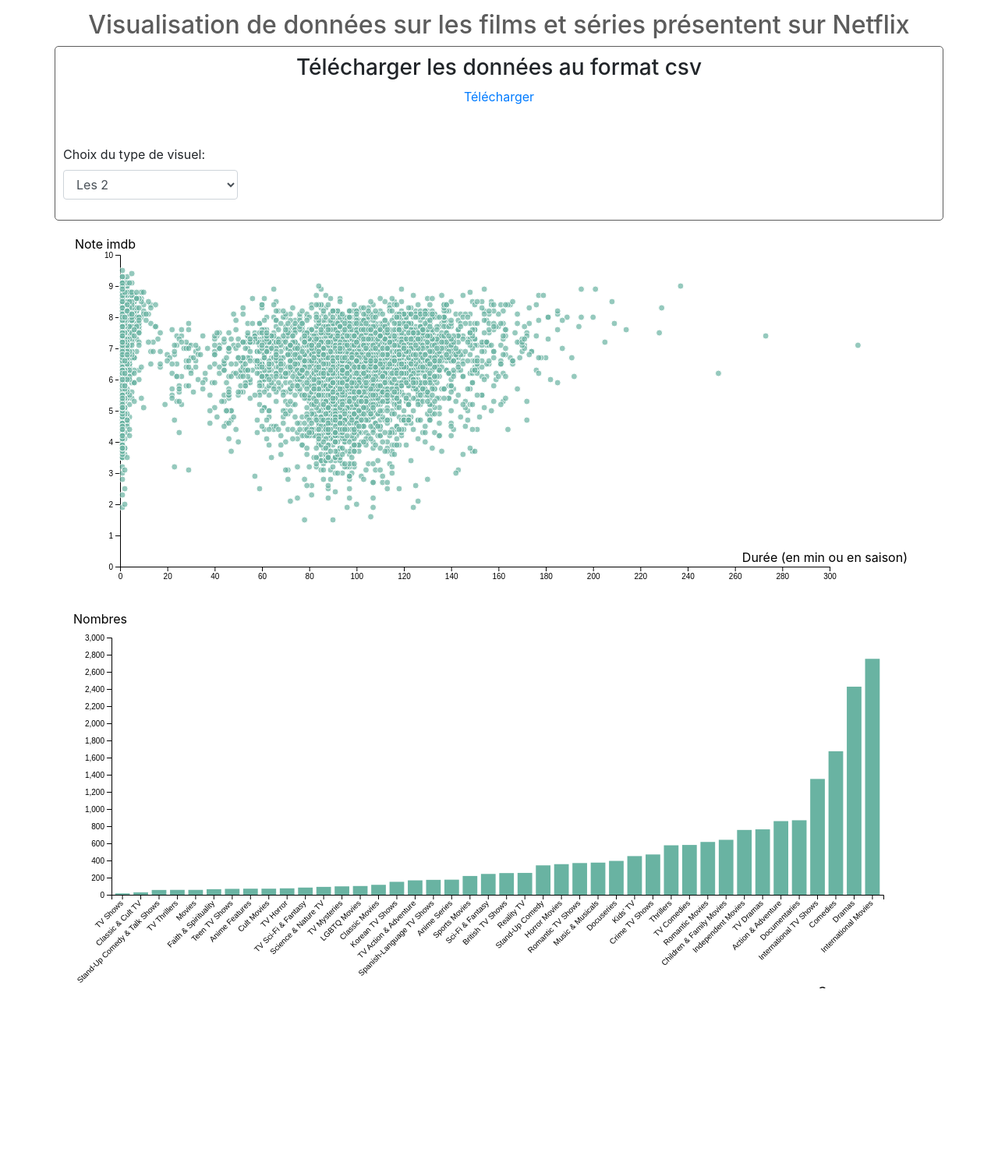
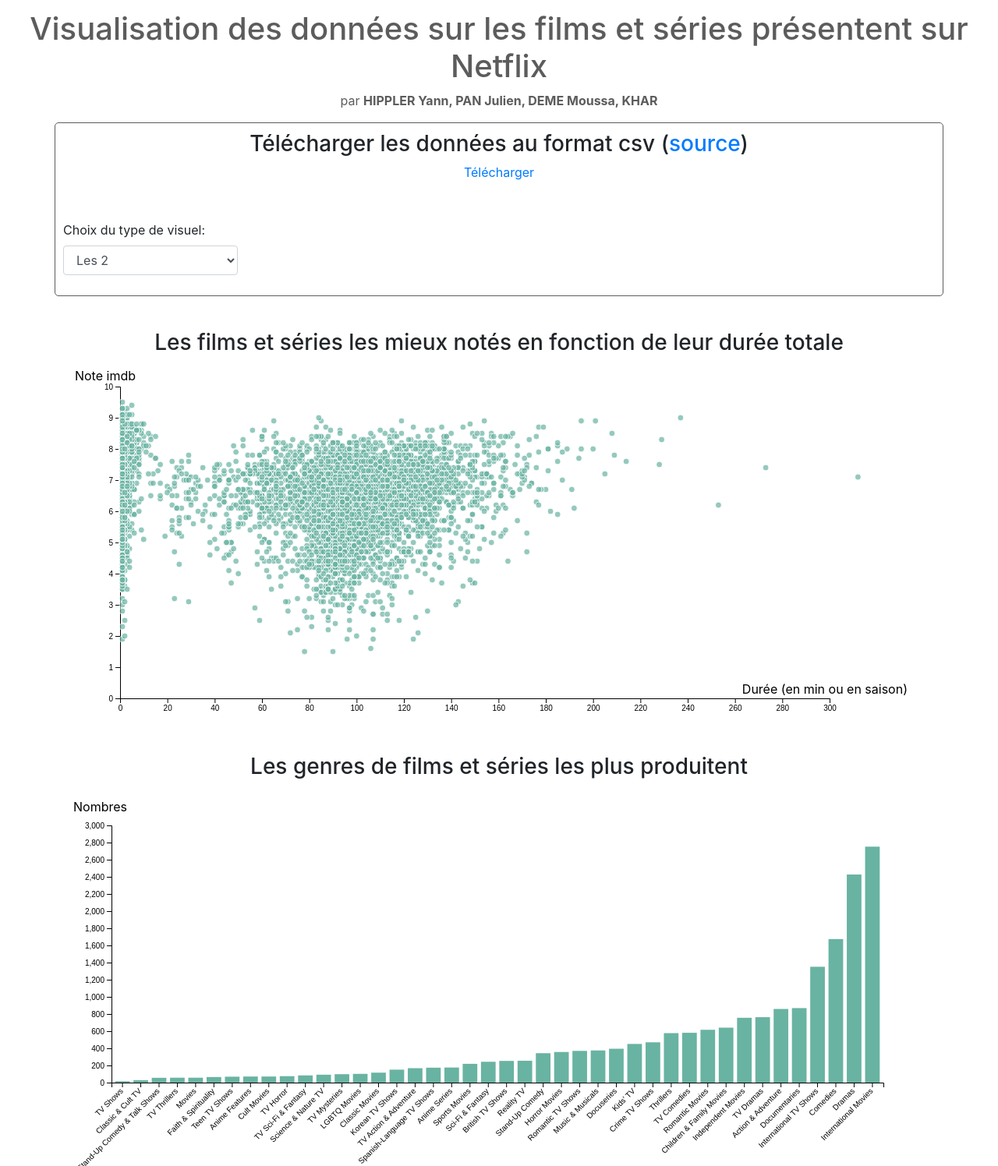
Before and after one commit to YanHip/datavis, a plain HTML site: page index.html in a window 1280 px wide. Shown: the top 1496 px of the page at 78% size. Before the commit the page ends 1290 px from the top, so only its background shows below. Drawn offline with nearby package versions, Linux system fonts and the light colour scheme.

Commit message:
name, source, title

```diff
--- a/index.html
+++ b/index.html
@@ -20,13 +20,17 @@
 	</head>
 
 	<header>
-		<h2>Visualisation de données sur les films et séries présentent sur Netflix</h2>
+		<h1>Visualisation des données sur les films et séries présentent sur Netflix</h1>
+		<div>
+			<p>par <b>HIPPLER Yann, PAN Julien, DEME Moussa, KHAR</b></p>
+		</div>
 	</header>
 
 	<body>
+
 		<div class="container-sm params_div">
 			<div style="margin-bottom: 50px; display: flex; justify-content: center; flex-direction: column; align-items: center">
-				<h3>Télécharger les données au format csv</h3>
+				<h3>Télécharger les données au format csv (<a target="_blank" href="https://www.kaggle.com/shivamb/netflix-shows">source</a>)</h3>
 				<a href="./csvNetflixData.csv" download="NetflixData">Télécharger</a>
 			</div>
 
@@ -40,7 +44,15 @@
 			</div>
 		</div>
 		<div class="container-sm visu_div">
+			<div style="width: 100%; display: flex; justify-content: center; margin-top: 30px">
+				<h3>Les films et séries les mieux notés en fonction de leur durée totale</h3>
+			</div>
 			<div id="my_dataviz"></div>
+
+			<div style="width: 100%; display: flex; justify-content: center; margin-top: 30px">
+				<h3>Les genres de films et séries les plus produitent</h3>
+			</div>
+
 			<div id="my_dataviz2"></div>
 		</div>
 	</body>
```
